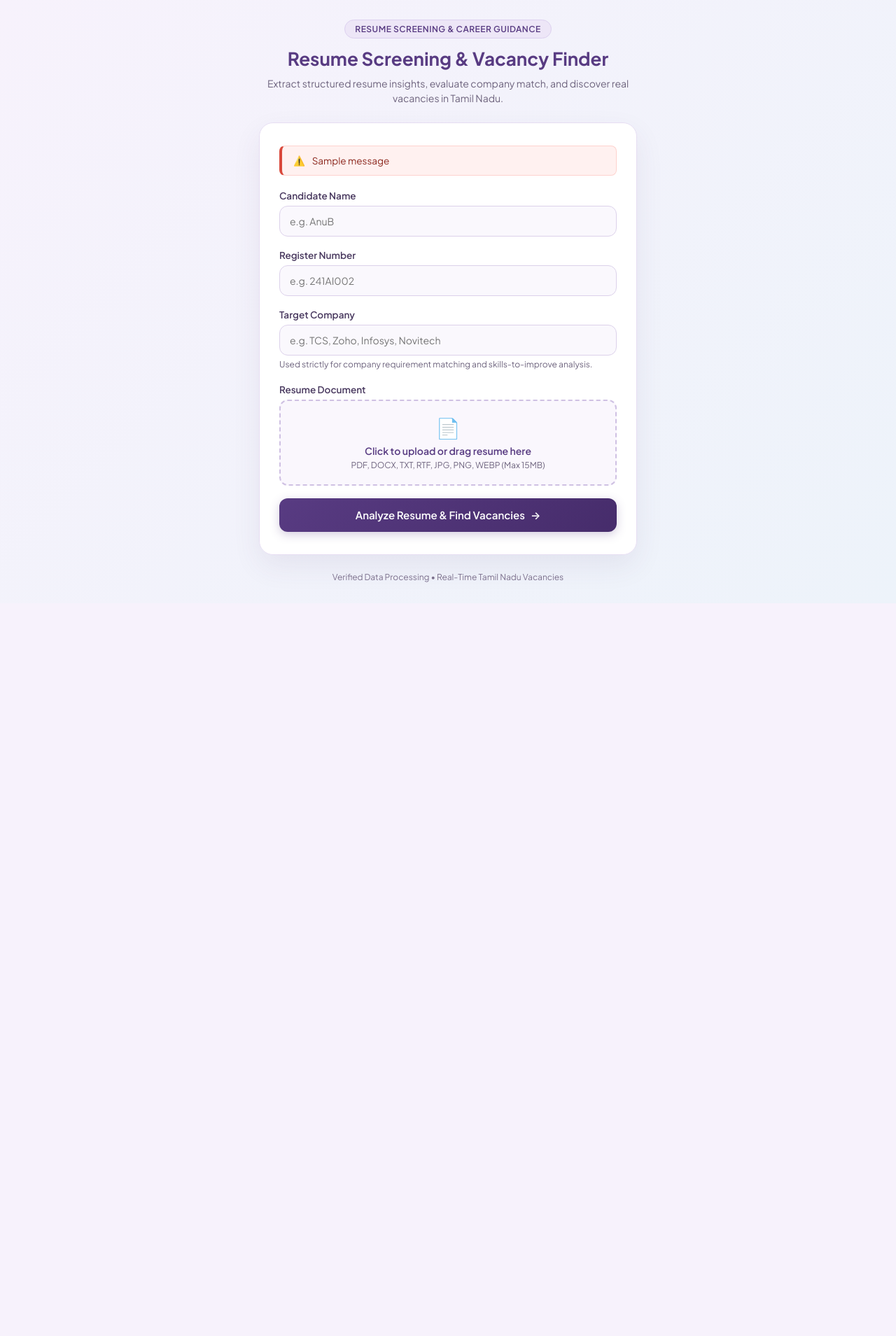
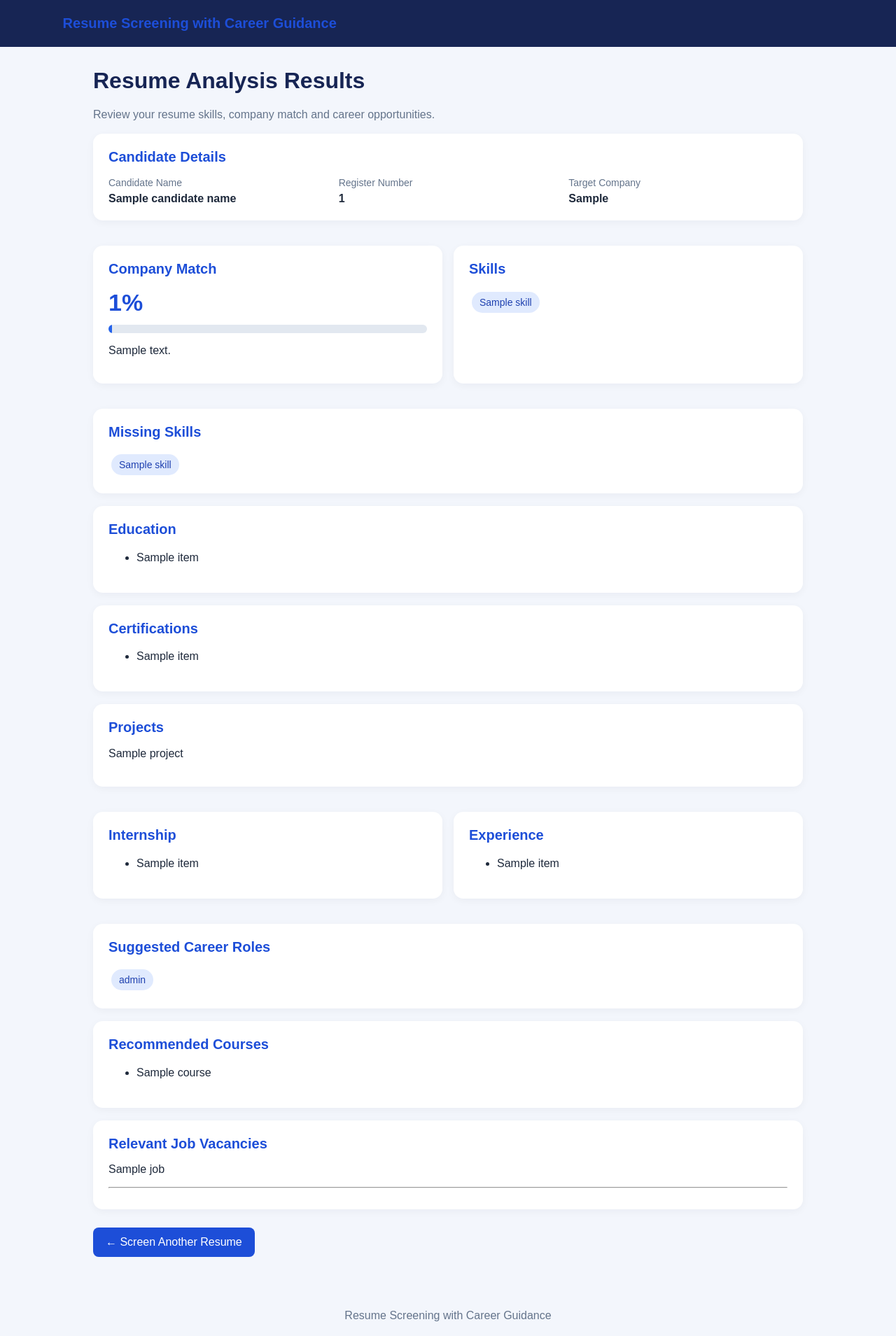
Before and after one commit to viruntha0318-source/resume-screening-career-guidance, a Flask app: template templates/index.html in a window 1280 px wide. Shown: the whole page at 70% size. Before the commit the page ends 832 px from the top, so only its background shows below. Run offline with Flask 3, Linux system fonts and the light colour scheme; the template is opened without the code that fills it: most values are stand-ins (such as "Sample title", 1, 10 or a date in 2020); one stand-in notice (Sample message) is shown; parts of the project's set-up code (start-up, migrations or seed data) failed here and were passed over.

Commit message:
Update index.html

```diff
--- a/templates/index.html
+++ b/templates/index.html
@@ -1,430 +1,324 @@
+
 <!DOCTYPE html>
 <html lang="en">
 <head>
     <meta charset="UTF-8">
     <meta name="viewport" content="width=device-width, initial-scale=1.0">
-    <title>Resume Screening & Career Guidance</title>
-    <link rel="preconnect" href="https://fonts.googleapis.com">
-    <link rel="preconnect" href="https://fonts.gstatic.com" crossorigin>
-    <link href="https://fonts.googleapis.com/css2?family=Plus+Jakarta+Sans:wght@400;500;600;700&display=swap" rel="stylesheet">
+    <title>Resume Screening Results</title>
+    <style>
+        * { box-sizing: border-box; }
 
-    <style>
-        :root {
-            --primary: #583b82;
-            --primary-hover: #462c6b;
-            --primary-light: #f3ecfb;
-            --accent-gold: #c59b27;
-            --bg-start: #f7f2fc;
-            --bg-end: #edf3fa;
-            --surface: rgba(255, 255, 255, 0.95);
-            --border: #e6ddf2;
-            --text-main: #2b2438;
-            --text-muted: #6e647e;
-            --shadow: 0 16px 40px rgba(78, 52, 107, 0.08);
-            --radius-lg: 20px;
-            --radius-md: 12px;
-            --radius-sm: 8px;
+        body {
+            margin: 0;
+            font-family: Arial, sans-serif;
+            background: #f3f6fc;
+            color: #1e293b;
         }
 
-        * {
-            box-sizing: border-box;
-            margin: 0;
-            padding: 0;
+        header {
+            background: #172554;
+            color: white;
+            padding: 22px 7%;
         }
 
-        body {
-            font-family: 'Plus Jakarta Sans', -apple-system, BlinkMacSystemFont, 'Segoe UI', Roboto, sans-serif;
-            min-height: 100vh;
-            background: linear-gradient(135deg, var(--bg-start) 0%, var(--bg-end) 100%);
-            color: var(--text-main);
-            display: flex;
-            align-items: center;
-            justify-content: center;
-            padding: 28px 16px;
+        header h2 { margin: 0; }
+
+        main {
+            max-width: 1050px;
+            margin: 30px auto;
+            padding: 0 18px;
         }
 
-        .auth-container {
-            width: min(540px, 100%);
+        h1 { color: #172554; }
+
+        .subtitle { color: #64748b; }
+
+        .card {
+            background: white;
+            padding: 22px;
+            margin: 18px 0;
+            border-radius: 14px;
+            box-shadow: 0 3px 12px #0f172a0b;
+            overflow-wrap: anywhere;
         }
 
-        .brand-header {
-            text-align: center;
-            margin-bottom: 24px;
+        .grid {
+            display: grid;
+            grid-template-columns: repeat(auto-fit, minmax(220px, 1fr));
+            gap: 16px;
         }
 
-        .brand-badge {
-            display: inline-flex;
-            align-items: center;
-            gap: 6px;
-            padding: 5px 14px;
-            background: #ede6f7;
-            border: 1px solid #dcd0ef;
-            border-radius: 30px;
-            color: var(--primary);
-            font-size: 12px;
-            font-weight: 600;
-            letter-spacing: 0.5px;
-            text-transform: uppercase;
-            margin-bottom: 12px;
+        h2 {
+            font-size: 20px;
+            color: #1d4ed8;
+            margin-top: 0;
         }
 
-        .brand-header h1 {
-            font-size: 26px;
-            font-weight: 700;
-            color: var(--primary);
-            line-height: 1.3;
+        .label { color: #64748b; font-size: 14px; }
+
+        .value {
+            font-weight: bold;
+            margin-top: 6px;
+            overflow-wrap: anywhere;
         }
 
-        .brand-header p {
-            margin-top: 8px;
+        .tag {
+            display: inline-block;
+            background: #e0eafe;
+            color: #1e40af;
+            padding: 7px 11px;
+            margin: 4px;
+            border-radius: 18px;
             font-size: 14px;
-            color: var(--text-muted);
-            line-height: 1.5;
         }
 
-        .card {
-            background: var(--surface);
-            backdrop-filter: blur(8px);
-            border: 1px solid var(--border);
-            border-radius: var(--radius-lg);
-            padding: 32px 28px;
-            box-shadow: var(--shadow);
+        li { margin: 9px 0; line-height: 1.5; }
+
+        .progress {
+            height: 12px;
+            background: #e2e8f0;
+            border-radius: 20px;
+            overflow: hidden;
+            margin-top: 12px;
         }
 
-        .flash-box {
-            background: #fff1f0;
-            border: 1px solid #fed2ce;
-            border-left: 4px solid #d9483b;
-            padding: 12px 16px;
-            border-radius: var(--radius-sm);
-            color: #8c271d;
-            font-size: 13.5px;
-            margin-bottom: 20px;
-            display: flex;
-            align-items: center;
-            gap: 10px;
+        .bar {
+            height: 100%;
+            background: #2563eb;
         }
 
-        .field-group {
-            margin-bottom: 18px;
+        .button {
+            display: inline-block;
+            padding: 12px 18px;
+            background: #1d4ed8;
+            color: white;
+            text-decoration: none;
+            border-radius: 8px;
+            margin: 8px 0 25px;
         }
 
-        .field-group label {
-            display: block;
-            margin-bottom: 6px;
-            font-size: 13.5px;
-            font-weight: 600;
-            color: #4a3a60;
-        }
+        .muted { color: #64748b; }
 
-        .field-group input[type="text"] {
-            width: 100%;
-            padding: 12px 14px;
-            border: 1px solid #dcd1ea;
-            border-radius: var(--radius-md);
-            background: #faf8fd;
-            color: var(--text-main);
-            font-size: 14px;
-            font-family: inherit;
-            outline: none;
-            transition: all 0.2s ease;
-        }
-
-        .field-group input[type="text"]:focus {
-            border-color: var(--primary);
-            background: #ffffff;
-            box-shadow: 0 0 0 3px rgba(88, 59, 130, 0.12);
-        }
-
-        .field-hint {
-            font-size: 12px;
-            color: var(--text-muted);
-            margin-top: 5px;
-            line-height: 1.4;
-        }
-
-        .file-dropzone {
-            border: 2px dashed #cfc1e3;
-            border-radius: var(--radius-md);
-            background: #faf7fd;
-            padding: 20px 16px;
+        footer {
             text-align: center;
-            cursor: pointer;
-            transition: all 0.2s ease;
-            position: relative;
-        }
-
-        .file-dropzone:hover, .file-dropzone.dragover {
-            border-color: var(--primary);
-            background: #f4eefb;
-        }
-
-        .file-dropzone input[type="file"] {
-            position: absolute;
-            top: 0;
-            left: 0;
-            width: 100%;
-            height: 100%;
-            opacity: 0;
-            cursor: pointer;
-        }
-
-        .file-icon {
-            font-size: 28px;
-            margin-bottom: 6px;
-            display: inline-block;
-        }
-
-        .file-label {
-            font-size: 14px;
-            font-weight: 600;
-            color: var(--primary);
-        }
-
-        .file-subtext {
-            font-size: 12px;
-            color: var(--text-muted);
-            margin-top: 4px;
-        }
-
-        .selected-file-name {
-            display: none;
-            margin-top: 8px;
-            font-size: 13px;
-            font-weight: 600;
-            color: #2e6930;
-            background: #eaf6eb;
-            padding: 4px 10px;
-            border-radius: 6px;
-            display: inline-block;
-        }
-
-        .submit-btn {
-            width: 100%;
-            margin-top: 10px;
-            padding: 14px 20px;
-            background: linear-gradient(135deg, var(--primary) 0%, #462c6b 100%);
-            color: #ffffff;
-            border: none;
-            border-radius: var(--radius-md);
-            font-size: 15px;
-            font-weight: 600;
-            font-family: inherit;
-            cursor: pointer;
-            box-shadow: 0 4px 14px rgba(88, 59, 130, 0.25);
-            transition: all 0.2s ease;
-            display: flex;
-            align-items: center;
-            justify-content: center;
-            gap: 8px;
-        }
-
-        .submit-btn:hover {
-            transform: translateY(-1px);
-            box-shadow: 0 6px 18px rgba(88, 59, 130, 0.35);
-        }
-
-        .submit-btn:active {
-            transform: translateY(0);
-        }
-
-        /* Loading overlay */
-        .loading-state {
-            display: none;
-            text-align: center;
-            padding: 20px 10px;
-        }
-
-        .spinner {
-            width: 42px;
-            height: 42px;
-            border: 3.5px solid #e9e1f5;
-            border-top: 3.5px solid var(--primary);
-            border-radius: 50%;
-            animation: spin 0.9s linear infinite;
-            margin: 0 auto 16px;
-        }
-
-        @keyframes spin {
-            0% { transform: rotate(0deg); }
-            100% { transform: rotate(360deg); }
-        }
-
-        .loading-title {
-            font-size: 16px;
-            font-weight: 600;
-            color: var(--primary);
-            margin-bottom: 6px;
-        }
-
-        .loading-desc {
-            font-size: 13px;
-            color: var(--text-muted);
-            line-height: 1.5;
-        }
-
-        .footer-info {
-            text-align: center;
-            margin-top: 22px;
-            font-size: 12px;
-            color: #7d728e;
-            line-height: 1.6;
-        }
-
-        @media (max-width: 480px) {
-            .card {
-                padding: 24px 18px;
-            }
-            .brand-header h1 {
-                font-size: 22px;
-            }
+            padding: 20px;
+            color: #64748b;
         }
     </style>
 </head>
 <body>
 
-<div class="auth-container">
+<header>
+    <h2>Resume Screening with Career Guidance</h2>
+</header>
 
-    <div class="brand-header">
-        <div class="brand-badge">
-             Resume Screening  & Career Guidance
+<main>
+    <h1>Resume Analysis Results</h1>
+    <p class="subtitle">
+        Review your resume skills, company match and career opportunities.
+    </p>
+
+    <section class="card">
+        <h2>Candidate Details</h2>
+        <div class="grid">
+            <div>
+                <div class="label">Candidate Name</div>
+                <div class="value">{{ candidate_name or "Not available" }}</div>
+            </div>
+            <div>
+                <div class="label">Register Number</div>
+                <div class="value">{{ register_number or "Not available" }}</div>
+            </div>
+            <div>
+                <div class="label">Target Company</div>
+                <div class="value">{{ target_company or "Not available" }}</div>
+            </div>
         </div>
-        <h1>Resume Screening & Vacancy Finder</h1>
-        <p>Extract structured resume insights, evaluate company match, and discover real vacancies in Tamil Nadu.</p>
+    </section>
+
+    <div class="grid">
+        <section class="card">
+            <h2>Company Match</h2>
+            {% if match_percentage is not none and match_percentage != "" %}
+                <div style="font-size:34px;font-weight:bold;color:#1d4ed8">
+                    {{ match_percentage }}{% if match_percentage|string|trim and '%' not in (match_percentage|string) %}%{% endif %}
+                </div>
+                <div class="progress">
+                    <div class="bar"
+                         style="width:{{ [[match_percentage|float, 0]|max, 100]|min }}%">
+                    </div>
+                </div>
+            {% else %}
+                <p class="muted">Company match could not be calculated.</p>
+            {% endif %}
+
+            {% if company_message %}
+                <p>{{ company_message }}</p>
+            {% endif %}
+        </section>
+
+        <section class="card">
+            <h2>Skills</h2>
+            {% if skills %}
+                {% for skill in skills %}
+                    <span class="tag">{{ skill }}</span>
+                {% endfor %}
+            {% else %}
+                <p class="muted">No skills found.</p>
+            {% endif %}
+        </section>
     </div>
 
-    <div class="card">
+    <section class="card">
+        <h2>Missing Skills</h2>
+        {% if missing_skills %}
+            {% for skill in missing_skills %}
+                <span class="tag">{{ skill }}</span>
+            {% endfor %}
+        {% else %}
+            <p class="muted">No missing skills listed.</p>
+        {% endif %}
+    </section>
 
-        {% with messages = get_flashed_messages() %}
-            {% if messages %}
-                {% for message in messages %}
-                    <div class="flash-box">
-                        <span>⚠️</span>
-                        <span>{{ message }}</span>
-                    </div>
+    <section class="card">
+        <h2>Education</h2>
+        {% if education %}
+            <ul>
+            {% for item in education %}
+                <li>{{ item }}</li>
+            {% endfor %}
+            </ul>
+        {% else %}
+            <p class="muted">No education details found.</p>
+        {% endif %}
+    </section>
+
+    <section class="card">
+        <h2>Certifications</h2>
+        {% if certifications %}
+            <ul>
+            {% for item in certifications %}
+                <li>{{ item }}</li>
+            {% endfor %}
+            </ul>
+        {% else %}
+            <p class="muted">No certifications found.</p>
+        {% endif %}
+    </section>
+
+    <section class="card">
+        <h2>Projects</h2>
+        {% if projects %}
+            {% for project in projects %}
+                <div>
+                    {% if project is mapping %}
+                        <h3>{{ project.get('title', 'Project') }}</h3>
+                        {% if project.get('tech_stack') %}
+                            <p><strong>Technologies:</strong> {{ project.get('tech_stack') }}</p>
+                        {% endif %}
+                        {% if project.get('description') %}
+                            <p>{{ project.get('description') }}</p>
+                        {% endif %}
+                    {% else %}
+                        <p>{{ project }}</p>
+                    {% endif %}
+                </div>
+            {% endfor %}
+        {% else %}
+            <p class="muted">No projects found.</p>
+        {% endif %}
+    </section>
+
+    <div class="grid">
+        <section class="card">
+            <h2>Internship</h2>
+            {% if internship %}
+                <ul>
+                {% for item in internship %}
+                    <li>{{ item }}</li>
                 {% endfor %}
+                </ul>
+            {% else %}
+                <p class="muted">No internship details found.</p>
             {% endif %}
-        {% endwith %}
+        </section>
 
-        <form id="uploadForm" action="{{ url_for('upload') }}" method="POST" enctype="multipart/form-data">
-
-            <div class="field-group">
-                <label for="name">Candidate Name</label>
-                <input
-                    type="text"
-                    id="name"
-                    name="name"
-                    placeholder="e.g. AnuB"
-                    required
-                    autocomplete="name"
-                >
-            </div>
-
-            <div class="field-group">
-                <label for="register_number">Register Number</label>
-                <input
-                    type="text"
-                    id="register_number"
-                    name="register_number"
-                    placeholder="e.g. 241AI002"
-                    required
-                >
-            </div>
-
-            <div class="field-group">
-                <label for="target_company">Target Company</label>
-                <input
-                    type="text"
-                    id="target_company"
-                    name="target_company"
-                    placeholder="e.g. TCS, Zoho, Infosys, Novitech"
-                    required
-                >
-                <div class="field-hint">
-                    Used strictly for company requirement matching and skills-to-improve analysis.
-                </div>
-            </div>
-
-            <div class="field-group">
-                <label>Resume Document</label>
-                <div class="file-dropzone" id="dropzone">
-                    <input
-                        type="file"
-                        id="resume"
-                        name="resume"
-                        accept=".pdf,.docx,.txt,.rtf,.jpg,.jpeg,.png,.webp"
-                        required
-                        onchange="handleFileSelect(this)"
-                    >
-                    <div class="file-icon">📄</div>
-                    <div class="file-label" id="fileLabel">Click to upload or drag resume here</div>
-                    <div class="file-subtext">PDF, DOCX, TXT, RTF, JPG, PNG, WEBP (Max 15MB)</div>
-                    <div class="selected-file-name" id="selectedFile" style="display:none;"></div>
-                </div>
-            </div>
-
-            <button type="submit" class="submit-btn" id="submitBtn">
-                <span>Analyze Resume & Find Vacancies</span>
-                <span>→</span>
-            </button>
-
-        </form>
-
-        <div class="loading-state" id="loadingState">
-            <div class="spinner"></div>
-            <div class="loading-title">Analyzing Your Resume Profile</div>
-            <div class="loading-desc">
-                Validating resume structure, checking company requirements, and searching live Tamil Nadu Vacancies...
-            </div>
-        </div>
-
+        <section class="card">
+            <h2>Experience</h2>
+            {% if experience %}
+                <ul>
+                {% for item in experience %}
+                    <li>{{ item }}</li>
+                {% endfor %}
+                </ul>
+            {% else %}
+                <p class="muted">No experience details found.</p>
+            {% endif %}
+        </section>
     </div>
 
-    <div class="footer-info">
-        Verified Data Processing • Real-Time Tamil Nadu Vacancies
-    </div>
+    <section class="card">
+        <h2>Suggested Career Roles</h2>
+        {% if probable_roles %}
+            {% for role in probable_roles %}
+                <span class="tag">{{ role }}</span>
+            {% endfor %}
+        {% else %}
+            <p class="muted">No career roles identified.</p>
+        {% endif %}
+    </section>
 
-</div>
+    <section class="card">
+        <h2>Recommended Courses</h2>
+        {% if recommended_courses %}
+            <ul>
+            {% for course in recommended_courses %}
+                <li>{{ course }}</li>
+            {% endfor %}
+            </ul>
+        {% else %}
+            <p class="muted">No course recommendations available.</p>
+        {% endif %}
+    </section>
 
-<script>
-    function handleFileSelect(input) {
-        const file = input.files[0];
-        const selectedFileDiv = document.getElementById('selectedFile');
-        const fileLabel = document.getElementById('fileLabel');
+    <section class="card">
+        <h2>Relevant Job Vacancies</h2>
+        {% if vacancies %}
+            {% for job in vacancies %}
+                <div>
+                    {% if job is mapping %}
+                        <h3>{{ job.get('title', job.get('job_title', 'Job Opportunity')) }}</h3>
+                        {% if job.get('company') %}
+                            <p><strong>Company:</strong> {{ job.get('company') }}</p>
+                        {% endif %}
+                        {% if job.get('location') %}
+                            <p><strong>Location:</strong> {{ job.get('location') }}</p>
+                        {% endif %}
+                        {% if job.get('description') %}
+                            <p>{{ job.get('description') }}</p>
+                        {% endif %}
+                        {% if job.get('redirect_url') %}
+                            <a href="{{ job.get('redirect_url') }}" target="_blank" rel="noopener noreferrer">View vacancy</a>
+                        {% elif job.get('url') %}
+                            <a href="{{ job.get('url') }}" target="_blank" rel="noopener noreferrer">View vacancy</a>
+                        {% endif %}
+                    {% else %}
+                        <p>{{ job }}</p>
+                    {% endif %}
+                    <hr>
+                </div>
+            {% endfor %}
+        {% else %}
+            <p class="muted">No matching vacancies are available right now.</p>
+        {% endif %}
+    </section>
 
-        if (file) {
-            selectedFileDiv.textContent = '✓ ' + file.name + ' (' + (file.size / 1024).toFixed(1) + ' KB)';
-            selectedFileDiv.style.display = 'inline-block';
-            fileLabel.textContent = 'Change resume file';
-        } else {
-            selectedFileDiv.style.display = 'none';
-            fileLabel.textContent = 'Click to upload or drag resume here';
-        }
-    }
+    <a class="button" href="{{ url_for('index') }}">← Screen Another Resume</a>
+</main>
 
-    const dropzone = document.getElementById('dropzone');
-    ['dragenter', 'dragover'].forEach(eventName => {
-        dropzone.addEventListener(eventName, (e) => {
-            e.preventDefault();
-            dropzone.classList.add('dragover');
-        }, false);
-    });
-
-    ['dragleave', 'drop'].forEach(eventName => {
-        dropzone.addEventListener(eventName, (e) => {
-            e.preventDefault();
-            dropzone.classList.remove('dragover');
-        }, false);
-    });
-
-    const form = document.getElementById('uploadForm');
-    const loadingState = document.getElementById('loadingState');
-
-    form.addEventListener('submit', function() {
-        form.style.display = 'none';
-        loadingState.style.display = 'block';
-    });
-</script>
+<footer>
+    Resume Screening with Career Guidance
+</footer>
 
 </body>
 </html>
```
